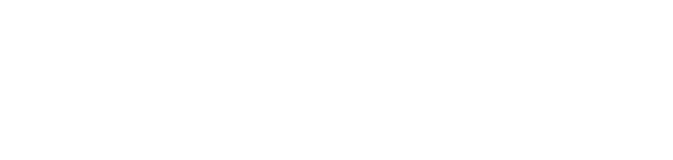
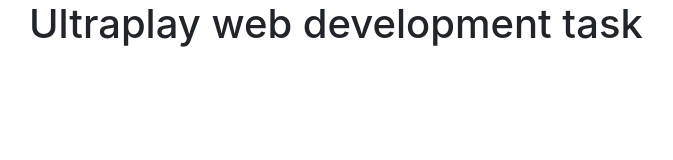
Before and after one commit to belchugov/ultra-task, a website: page index.html in a window 1280 px wide. Shown: the whole page, without its empty margins (56-729 px from the left). Drawn offline with nearby package versions, Linux system fonts and the light colour scheme.

Commit message:
Add bootstrap

```diff
--- a/index.html
+++ b/index.html
@@ -2,10 +2,14 @@
 <html lang="en">
 <head>
     <meta charset="UTF-8">
+    <meta name="viewport" content="width=device-width, initial-scale=1, shrink-to-fit=no">
     <title>Ultraplay web development task</title>
+    <link rel="stylesheet" href="node_modules/bootstrap/dist/css/bootstrap.css">
     <script src='node_modules/angular/angular.js'></script>
 </head>
 <body>
-
+    <div class="container">
+        <h1>Ultraplay web development task</h1>
+    </div>
 </body>
 </html>
--- a/package.json
+++ b/package.json
@@ -18,6 +18,7 @@
   "homepage": "https://github.com/UltraplayCareers/Sportsbook#readme",
   "dependencies": {
     "angular": "^1.7.2",
+    "bootstrap": "^4.1.3",
     "cors": "^2.8.4",
     "express": "^4.16.3",
     "isomorphic-fetch": "^2.2.1",
```
Also changed, not shown: 1 other file.
